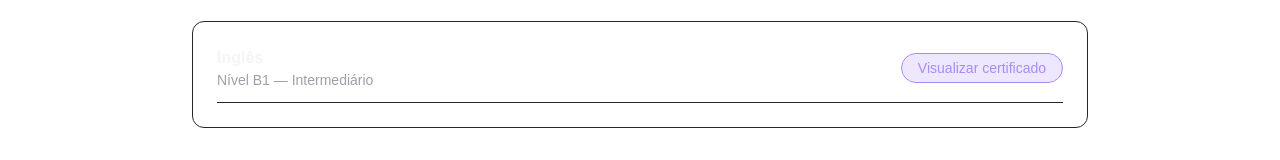
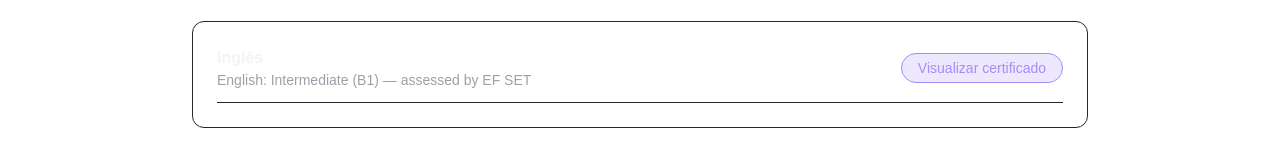
Before and after one commit to Franch62/portfolio, a Next.js app: page /interest-areas in a window 1280 px wide. Both pictures are taken after a click on the button "Idiomas e Cultura". Shown: the part 281-441 px from the top of the page. Built offline with nearby package versions, Linux system fonts and the light colour scheme.

Commit message:
Implement code changes to enhance functionality and improve performance

```diff
--- a/components/InterestAreas.tsx
+++ b/components/InterestAreas.tsx
@@ -378,17 +378,19 @@ export const InterestAreas = () => {
               <div>
                 <h3 className="font-semibold text-zinc-100">Inglês</h3>
                 <p className="text-sm text-zinc-400">
-                  Nível B1 — Intermediário
+                  English: Intermediate (B1) — assessed by EF SET
                 </p>
               </div>
-              <button
+              <a
+              href="/ef_set_certificate.pdf"
+              download="EF_SET_Certificate.pdf"
                 className="mt-2 sm:mt-0 px-4 py-1  text-accent rounded-full text-sm border border-[var(--accent-color)]
     bg-[color-mix(in_srgb,var(--accent-color)_20%,transparent)]
     hover:bg-[color-mix(in_srgb,var(--accent-color)_40%,transparent)]
     hover:cursor-pointer transition-colors"
               >
                 Visualizar certificado
-              </button>
+              </a>
             </div>
           </div>
         )}
```
Also changed, not shown: 1 other file (tests, documents, lock files or other folders).
